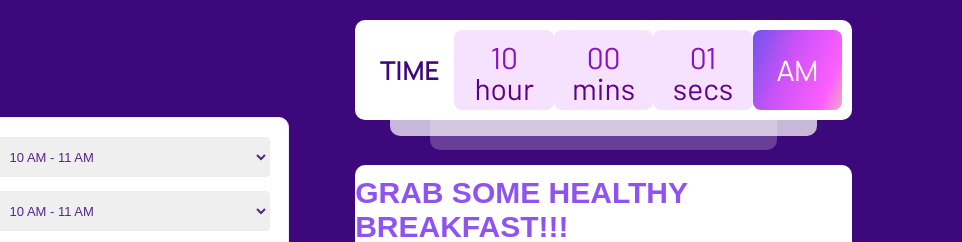
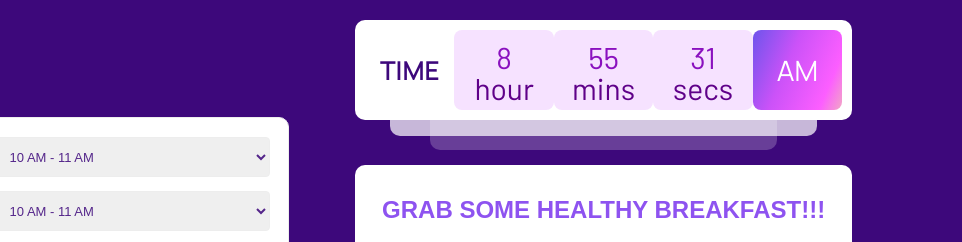
Before and after one commit to vipul353/JavaSriptProject-One, a plain HTML site: page index.html in a window 1280 px wide. Shown: the top 242 px of the page, 318-1280 px from the left. Drawn offline with Linux system fonts and the light colour scheme; a web font is replaced by a local one.

Commit message:
clock added

```diff
--- a/index.html
+++ b/index.html
@@ -141,19 +141,19 @@
                  <span class="timer-lable">TIME</span>
             </div>
             <div class="box">
-              <span class="timer-hour">10</span>
+              <span class="timer-hour" id="hour">10</span>
               <span class="timer-subtitle">hour</span>
             </div>
             <div class="box">
-              <span class="timer-hour">00</span>
+              <span class="timer-hour" id="minute">00</span>
               <span class="timer-subtitle">mins</span>
             </div>
             <div class="box">
-              <span class="timer-hour">01</span>
+              <span class="timer-hour" id="second">01</span>
               <span class="timer-subtitle">secs</span>
             </div>
             <div class="boxy background">
-               <span class="timer-value">AM</span>
+               <span id="am-pm" class="timer-value">AM</span>
             </div>
           </div>
         </div>
@@ -172,5 +172,6 @@
 
       </div>
     </div>
+    <script src="./index.js"></script>
   </body>
 </html>
--- /dev/null
+++ b/index.js
@@ -0,0 +1,17 @@
+setInterval(() => {
+    var date = new Date();
+    document.getElementById('hour').textContent = `${date.getHours()%12}`;
+    document.getElementById('minute').textContent = date.getMinutes();
+    document.getElementById('second').textContent = date.getSeconds();
+
+  }, 1000);
+
+
+  var time = (new Date().getHours());
+if(time > 11) {
+  var pm = document.getElementById('am-pm').textContent = 'PM';
+}
+
+else if(time <= 11 && time >= 0) {
+  var am = document.getElementById('am-pm').textContent = 'AM';
+}
--- a/style.css
+++ b/style.css
@@ -325,7 +325,7 @@ body {
   font-family: "Baumans", sans-serif;
   font-weight: 900;
   font-style: normal;
-  font-size: 3rem;
+  font-size: 2.4rem;
   color: #8e53f0;
 }
 
```
